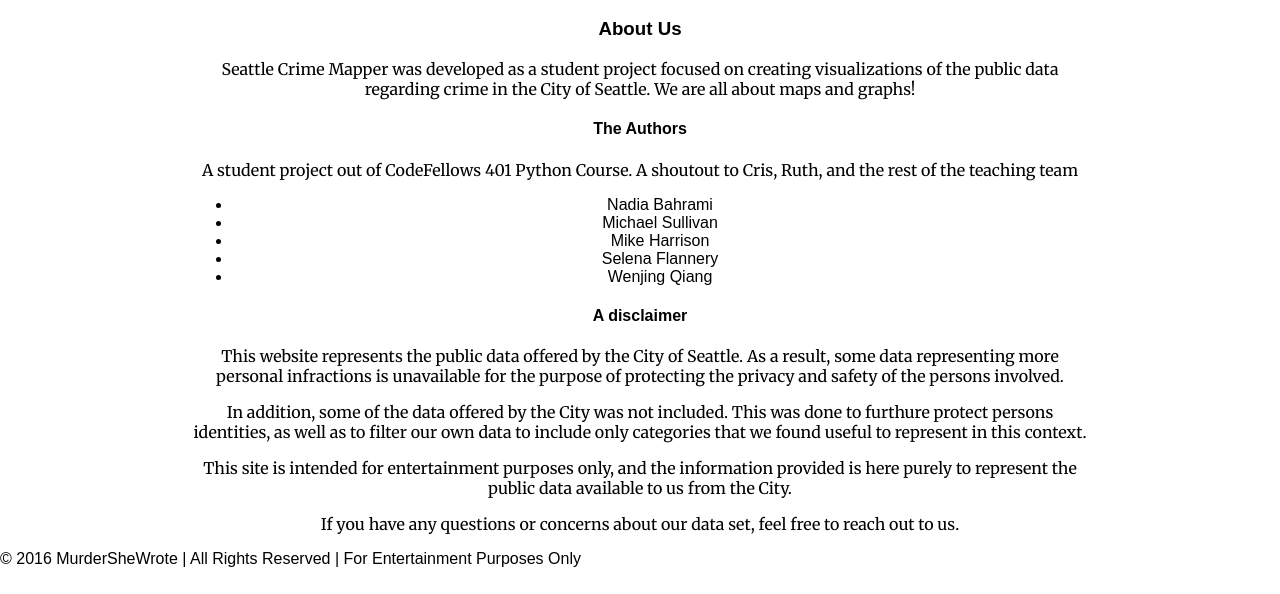
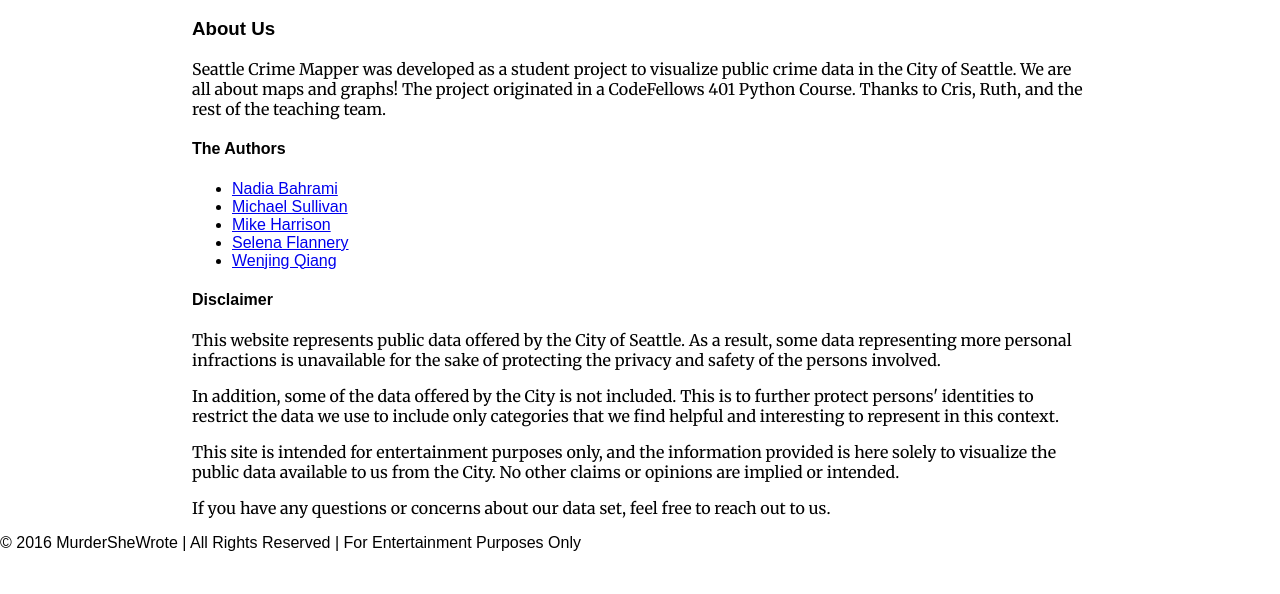
Before and after one commit to MurderSheWrote/MurderSheWroteSeattle, a Python web app: template crimemapper/templates/about.jinja2 in a window 1280 px wide. Shown: the part 206-800 px from the top of the page. Run offline with Jinja, Linux system fonts and the light colour scheme; the template is opened without the code that fills it, so the values that code supplies are empty.

Commit message:
Rewrote and edited about page, adjusted corresponding css, added github links

```diff
--- a/crimemapper/static/styles.css
+++ b/crimemapper/static/styles.css
@@ -29,7 +29,7 @@
 .words{
     margin-left: 15%;
     margin-right: 15%;
-    text-align: center;
+    text-align: left;
 }
 
 p{
--- a/crimemapper/templates/about.jinja2
+++ b/crimemapper/templates/about.jinja2
@@ -4,41 +4,36 @@
     <div>
         <h3>About Us</h3>
         <p>
-            Seattle Crime Mapper was developed as a student project focused
-            on creating visualizations of the public data regarding crime in
-            the City of Seattle.
-        <span id="colorful">We are all about maps and graphs!</span>
+            Seattle Crime Mapper was developed as a student project to visualize public crime data in the City of Seattle.
+        <span id="colorful">We are all about maps and graphs!</span> The project originated in a CodeFellows 401 Python Course.
+        Thanks to Cris, Ruth, and the rest of the teaching team.
         </p>
     </div>
     <div>
         <h4>The Authors</h4>
-        <p>A student project out of CodeFellows 401 Python Course.
-        A shoutout to Cris, Ruth, and the rest of the teaching team</p>
         <ul>
-            <li>Nadia Bahrami</li>
-            <li>Michael Sullivan</li>
-            <li>Mike Harrison</li>
-            <li>Selena Flannery</li>
-            <li>Wenjing Qiang</li>
+            <li><a href="https://github.com/nadiabahrami">Nadia Bahrami</a></li>
+            <li><a href="https://github.com/scotist">Michael Sullivan</a></li>
+            <li><a href="https://github.com/Mikekh84">Mike Harrison</li>
+            <li><a href="https://github.com/SeleniumK">Selena Flannery</a></li>
+            <li><a href="https://github.com/cacizi41">Wenjing Qiang</a></li>
         </ul>
     </div>
     <div>
-        <h4>A disclaimer</h4>
+        <h4>Disclaimer</h4>
         <p>
-            This website represents the public data offered by the City of Seattle.
+            This website represents public data offered by the City of Seattle.
             As a result, some data representing more personal infractions is unavailable
-            for the purpose of protecting the privacy and safety of the persons involved.
+            for the sake of protecting the privacy and safety of the persons involved.
         </p><p>
-            In addition, some of the data offered by the City was not included.
-            This was done to furthure protect persons identities, as well as to
-            filter our own data to include only categories that we found useful
-            to represent in this context.
+            In addition, some of the data offered by the City is not included.
+            This is to further protect persons' identities to restrict
+            the data we use to include only categories that we find helpful
+            and interesting to represent in this context.
         </p><p>
             This site is intended for entertainment purposes only, and the information
-            provided is here purely to represent the public data available to us from
-            the City.
-        </p><p>If you have any questions or concerns about our data set, feel free to
-            reach out to us.
+            provided is here solely to visualize the public data available to us from the City. No other claims or opinions are implied or intended.
+        </p><p>If you have any questions or concerns about our data set, feel free to reach out to us.
         </p>
     </div>
 </section
```
